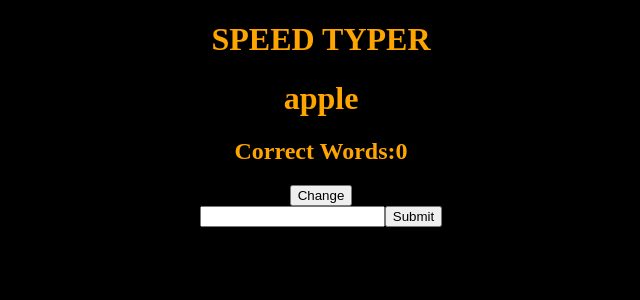
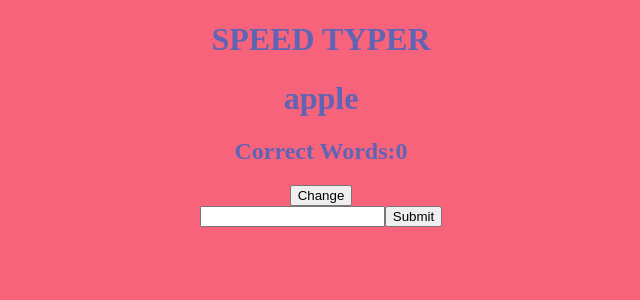
Before and after one commit to taariqelliott/word-scroll, a React (Vite) app: page / in a window 1280 px wide. Shown: the top 300 px of the page, without its empty margins (319-959 px from the left). Built offline with nearby package versions, Linux system fonts and the light colour scheme.

Commit message:
more styling changes

```diff
--- a/src/App.css
+++ b/src/App.css
@@ -1,6 +1,6 @@
 body{
-    background: black;
-    color: orange;
+    background: rgb(247, 99, 123);
+    color: rgb(95, 100, 181);
     text-align: center;
 
 }
```
